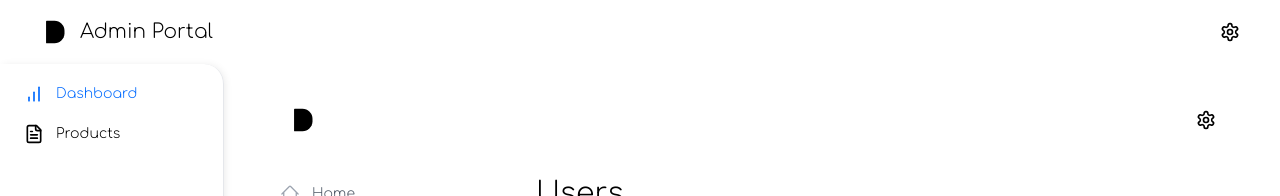
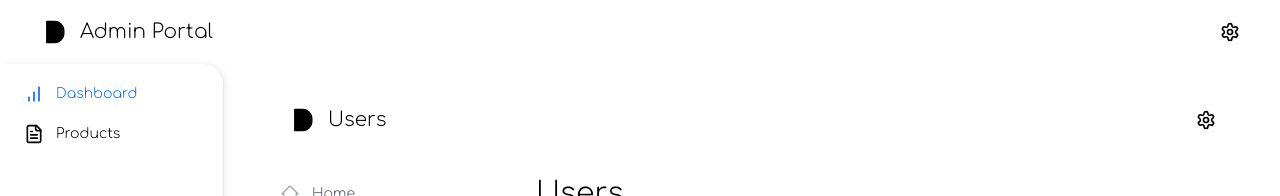
Before and after one commit to juanmgualteros/droker-agentic-hub, a Next.js app: page /en/admin/users in a window 1280 px wide. Shown: the top 196 px of the page. Built offline with nearby package versions, Linux system fonts and the light colour scheme; no server answers; sample sign-in values are in the browser's storage.

Commit message:
fix: pass required props to PortalHeader in PageLayout

```diff
--- a/src/components/shared/page-layout.tsx
+++ b/src/components/shared/page-layout.tsx
@@ -2,6 +2,7 @@
 
 import { PortalHeader } from "@/components/ui/portal-header";
 import { Navigation } from "@/components/Navigation";
+import { useParams } from 'next/navigation';
 
 interface PageLayoutProps {
   title?: string;
@@ -16,9 +17,12 @@ export function PageLayout({
   children,
   className,
 }: PageLayoutProps) {
+  const params = useParams();
+  const locale = typeof params.locale === 'string' ? params.locale : 'en';
+
   return (
     <div className="min-h-screen bg-white">
-      <PortalHeader />
+      <PortalHeader title={title || 'Droker'} locale={locale} />
       <div className="flex min-h-[calc(100vh-4rem)]">
         <Navigation />
         <main className="flex-1 px-8 py-6">
```
